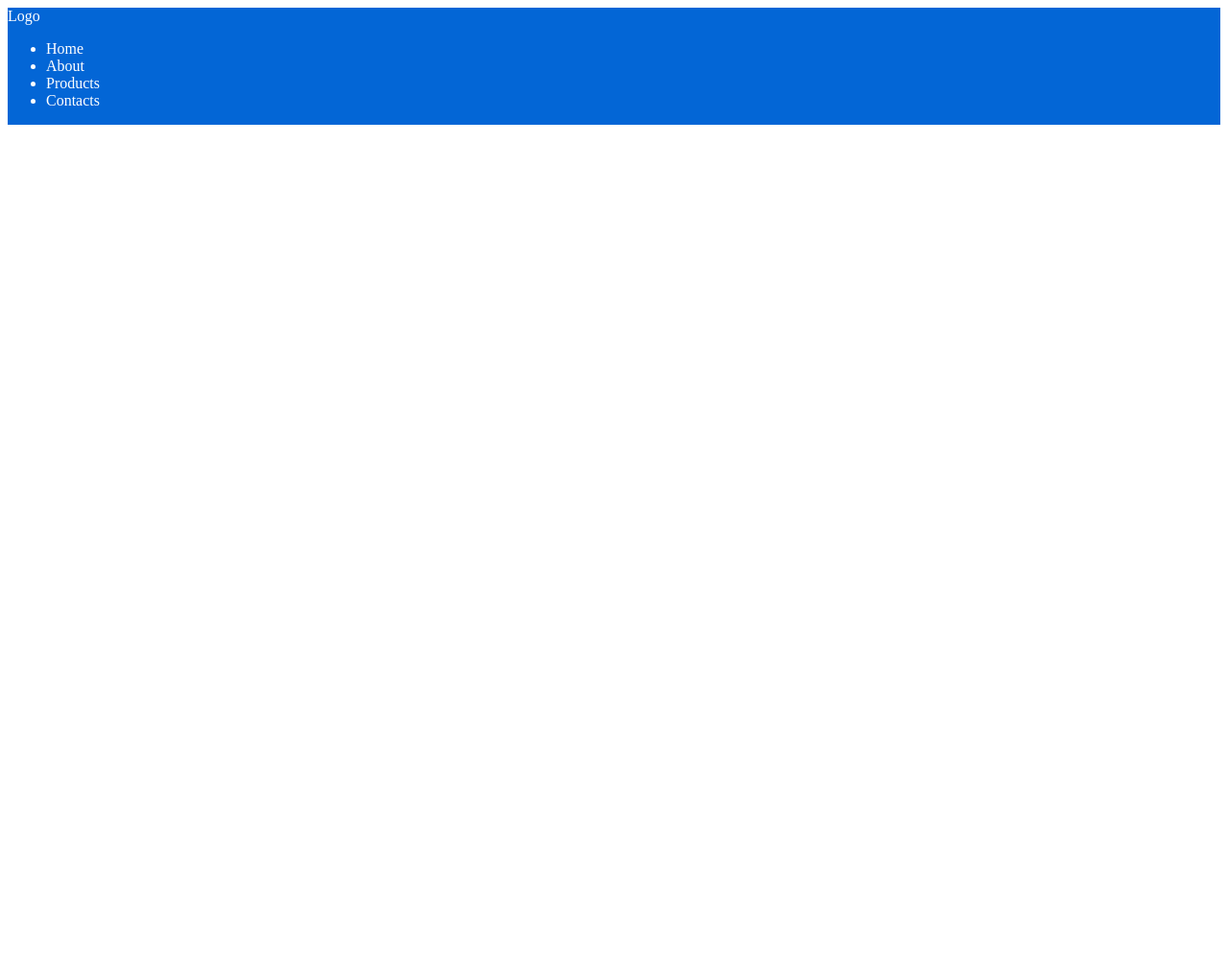
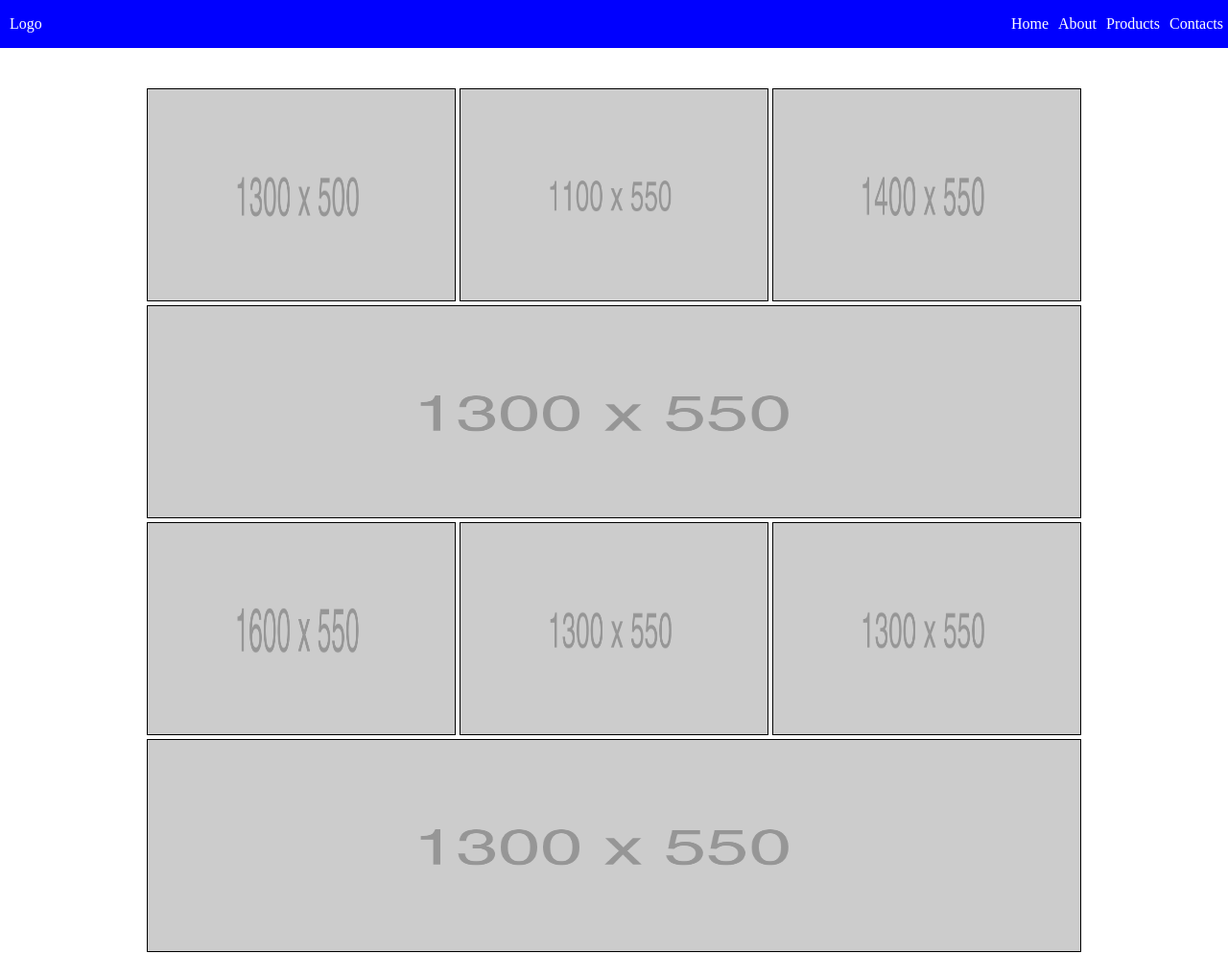
Before and after one commit to Devich85/evgeniy-i2-001, a plain HTML site: page seventh-lesson/flexbox-gallery.html in a window 1280 px wide. Shown: the whole page at 96% size. Before the commit the page ends 800 px from the top, so only its background shows below. Drawn offline with Linux system fonts and the light colour scheme.

Commit message:
Сделал домашку 7

```diff
--- a/seventh-lesson/flexbox-gallery.html
+++ b/seventh-lesson/flexbox-gallery.html
@@ -6,21 +6,50 @@
 	<link rel="stylesheet" href="style.css">
 </head>
 <body>
-	<div class="website">
-        <header class="element">
-        	<a class="active" href="#">Logo</a>
+	<header class="header">
+        <nav class="nav">
+        	<a class="logo" href="#">Logo</a>
 		<ul class="menu">
-			<li>
-				<a href="#">Home</a>
-			</li>
-			<li>
-				<a href="#">About</a>
-			</li>
-			<li>
-				<a href="#">Products</a>
-			</li>
-			<li>
-				<a href="#">Contacts</a>
-			</li>
+			<li class="menu__item"><a class="menu__link" href="#">Home</a></li>
+			<li class="menu__item"><a class="menu__link" href="#">About</a></li>
+			<li class="menu__item"><a class="menu__link" href="#">Products</a></li>
+			<li class="menu__item"><a class="menu__link" href="#">Contacts</a></li>
 		</ul>
-        </header>
+		</nav>
+	</header>
+
+
+	<div class="gallery">
+		<a class="gallery__link" href="http://via.placeholder.com/1300x500">
+			<img class="img-link-line1" src="img/1300x500.png" alt="BoxImage">
+		</a>
+
+		<a class="gallery__link" href="http://via.placeholder.com/1100x550">
+			<img class="img-link-line1" src="img/1100x550.png" alt="BoxImage">
+		</a>
+
+		<a class="gallery__link" href="http://via.placeholder.com/1400x550">
+			<img class="img-link-line1" src="img/1400x550.png" alt="BoxImage">
+		</a>
+
+		<a class="gallery__link" href="http://via.placeholder.com/1300x550">
+			<img class="img-link-line1"src="img/1300x550.png" alt="BoxImage">
+		</a>
+
+		<a class="gallery__link" href="http://via.placeholder.com/1600x550">
+			<img class="img-link-line1" src="img/1600x550.png" alt="BoxImage">
+		</a>
+
+		<a class="gallery__link" href="http://via.placeholder.com/1300x550">
+			<img class="img-link-line1" src="img/1300x550.png" alt="BoxImage">
+		</a>
+		<a class="gallery__link" href="http://via.placeholder.com/1300x550">
+			<img class="img-link-line1" src="img/1300x550.png" alt="BoxImage">
+		</a>
+		<a class="gallery__link" href="http://via.placeholder.com/1300x550">
+			<img class="img-link-line1" src="img/1300x550.png" alt="BoxImage">
+		</a>
+	</div>
+
+
+</body>
--- a/seventh-lesson/style.css
+++ b/seventh-lesson/style.css
@@ -1,25 +1,80 @@
-.website {
-	background-color:#0366d6;
+* {
+	margin: 0;
+}
+html {
+	box-sizing: border-box;
+}
+
+*,*:befor,*::after {
+	box-sizing: border-box;
+}
+
+.header {
+	background-color: blue;
+}
+
+.nav {
+	display: flex;
+	margin: 0 auto;
+	justify-content: space-between;
+	align-items: center;
+	height: 50px;
+	color: #fff;
+}
+
+.logo {
+    color: #fff;
+    text-decoration: none;
+    padding: 10px;
+}
+
+.menu {
+	display: flex;
+	list-style-type: none;
 	text-decoration: none;
-	display: -webkit-flex;
-	display: -moz-flex;
-	display: -ms-flex;
-	display: -o-flex;
-	display: flex;
-	color: #fff;
+}
 
+.menu__item {
+	display: inline-block;
+	padding: 0 5px;
 
 }
 
-.active {
-	display: block;
-	color: white;
+.menu__link {
 	text-decoration: none;
+	color:#fff;
+
 }
 
-a:link {
-	justify-content: flex-end;
-	text-decoration: none;
-	color: #fff;
+.gallery {
+	display: flex;
+	flex-wrap: wrap;
+	max-width: 978px;
+	margin: 0 auto;
+	margin-top: 40px;
 
 }
+
+a.gallery__link {
+	width: 320px;
+	height: 220px;
+	margin: 2px;
+	border: 1px solid black;
+}
+
+.img-link-line1 {
+	width: 100%;
+	height: 100%;
+}
+
+.gallery .gallery__link:nth-child(4) {
+display: flex;
+width: 100%;
+border: 1px solid black;
+}
+
+.gallery .gallery__link:nth-child(8) {
+display: flex;
+width: 100%;
+border: 1px solid black;
+}
```
Also changed, not shown: seventh-lesson/img/1100x550.png (added), seventh-lesson/img/1300x500.png (added), seventh-lesson/img/1300x550.png (added), seventh-lesson/img/1400x550.png (added), seventh-lesson/img/1600x550.png (added).
